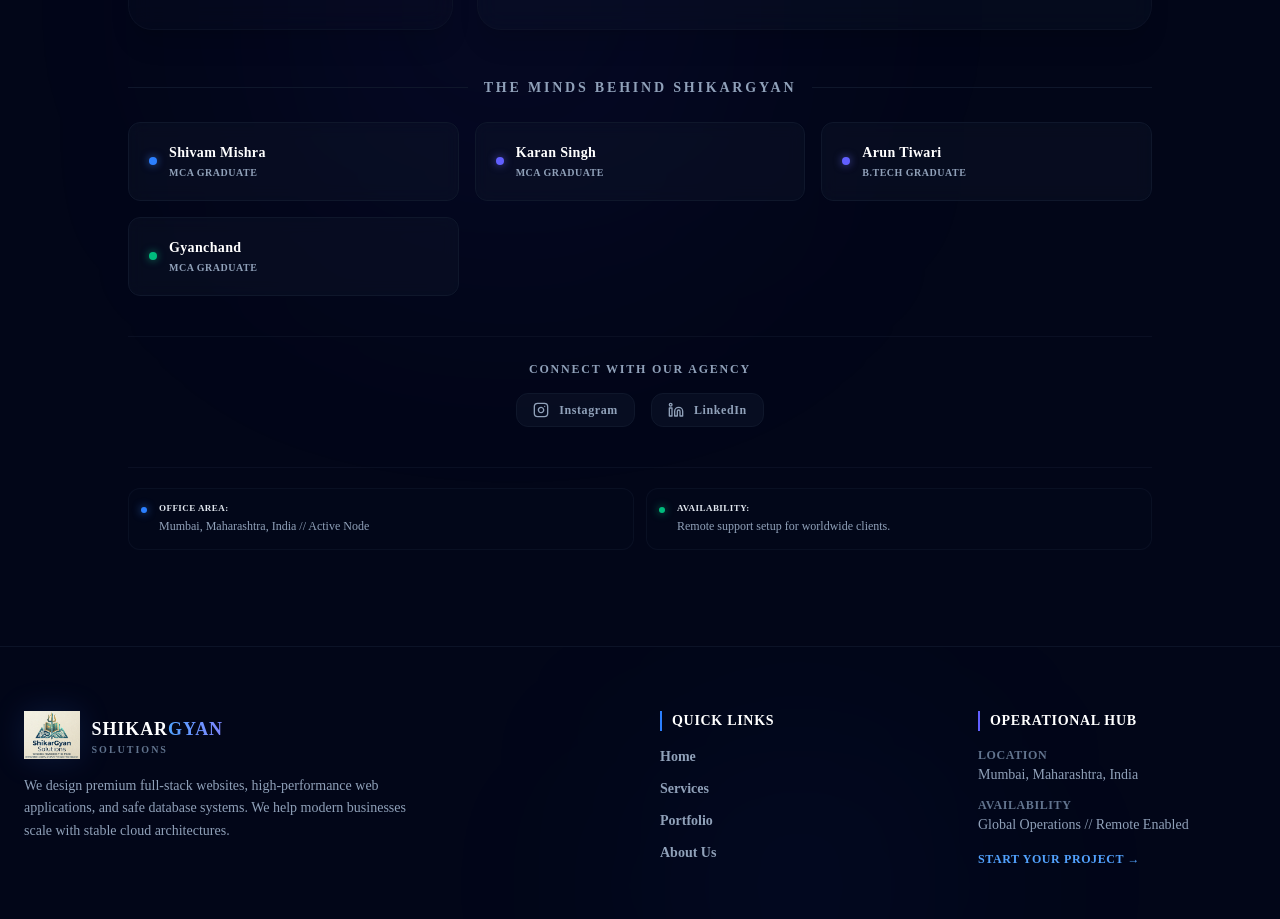
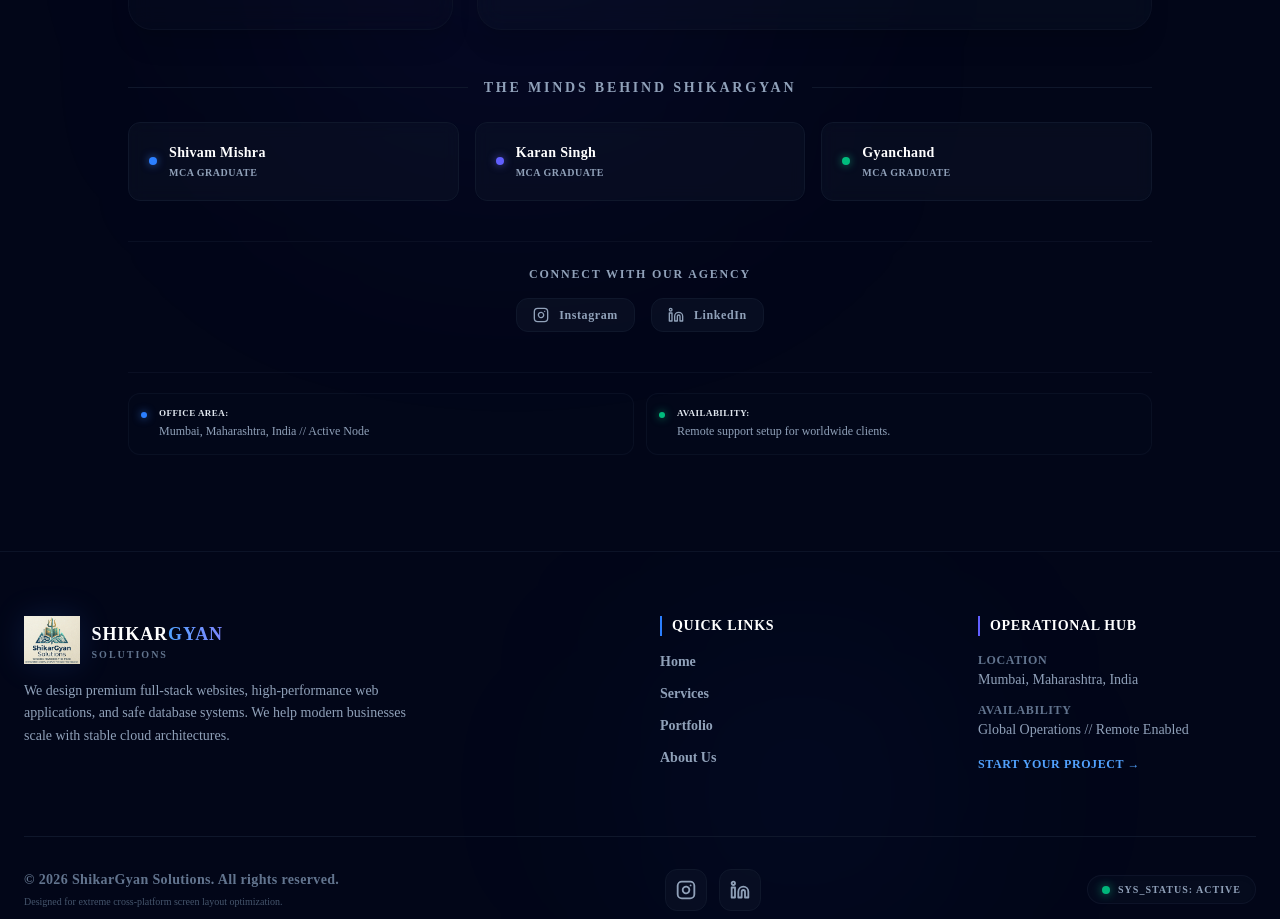
Before and after one commit to Shivammishra-79/ShikarGyanSolutions, a React (Vite) app: page /about in a window 1280 px wide. Shown: the part 1120-2039 px from the top of the page. Built offline with nearby package versions, Linux system fonts and the light colour scheme; the HTML template or start-up script is replaced by a standard one.

Commit message:
fix: added vercel rewrites to fix 404 routing error

```diff
--- a/src/components/About.jsx
+++ b/src/components/About.jsx
@@ -124,20 +124,6 @@
               </div>
             </div>
 
-            {/* Arun Tiwari - [FIXED UNCLOSED DIV ERROR HERE] */}
-            <div className="bg-slate-900/40 border border-slate-900 rounded-xl p-4 sm:p-5 backdrop-blur-sm relative overflow-hidden group hover:border-indigo-500/30 transition-all duration-300 flex flex-col justify-between">
-              <div className="flex items-center space-x-3">
-                <span className="flex h-2 w-2 rounded-full bg-indigo-500 shadow-[0_0_8px_rgba(99,102,241,0.7)]"></span>
-                <div>
-                  <h4 className="text-xs sm:text-sm font-bold tracking-wide text-white font-['Orbitron'] group-hover:text-indigo-400 transition-colors">
-                    Arun Tiwari
-                  </h4>
-                  <p className="text-[9px] sm:text-[10px] font-semibold text-slate-400 mt-0.5 tracking-wider uppercase">
-                    B.Tech Graduate
-                  </p>
-                </div>
-              </div>
-            </div>
 
             {/* Gyanchand */}
             <div className="bg-slate-900/40 border border-slate-900 rounded-xl p-4 sm:p-5 backdrop-blur-sm relative overflow-hidden group hover:border-emerald-500/30 transition-all duration-300 flex flex-col justify-between sm:col-span-2 md:col-span-1">
```
Also changed, not shown: vercel.json (added).
